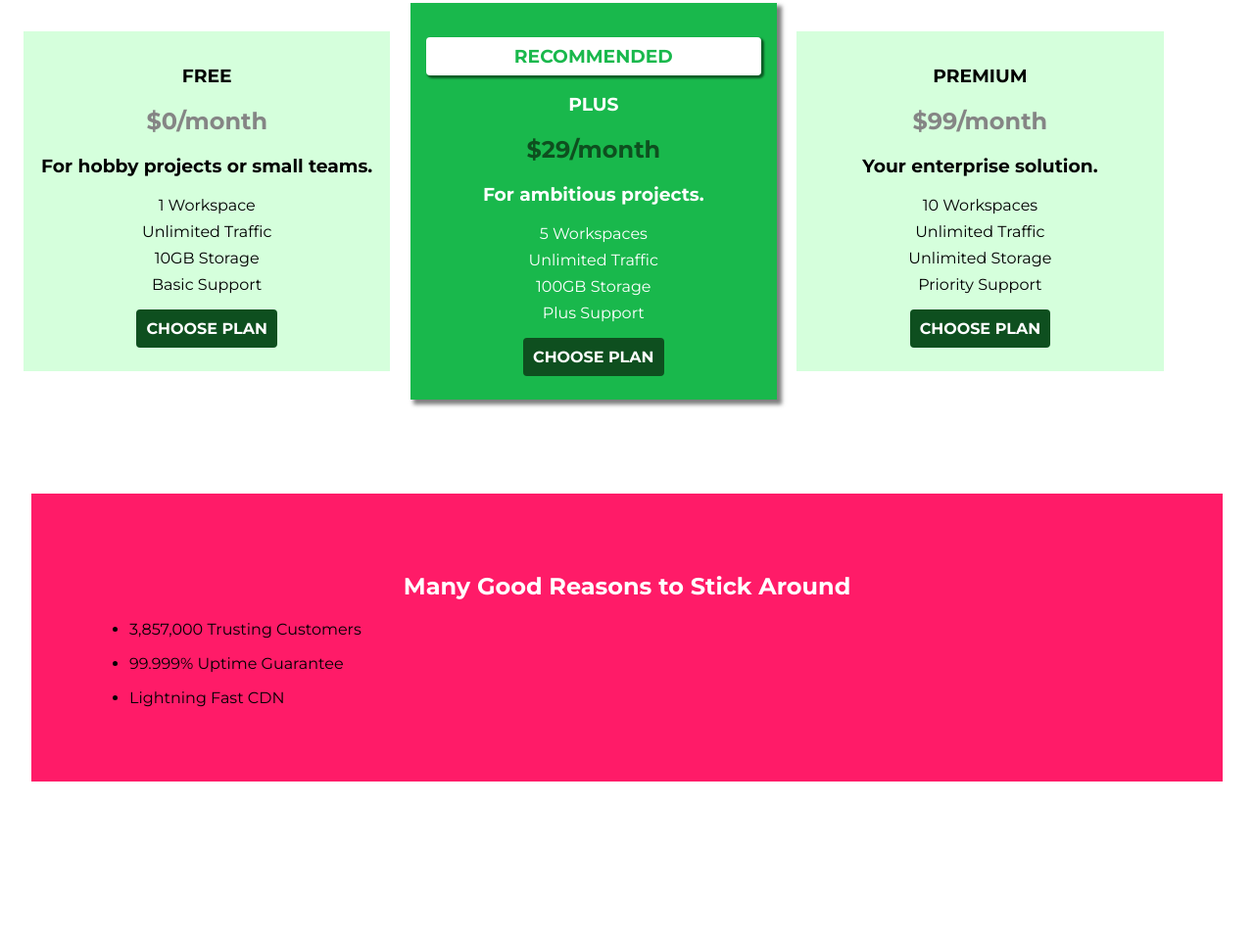
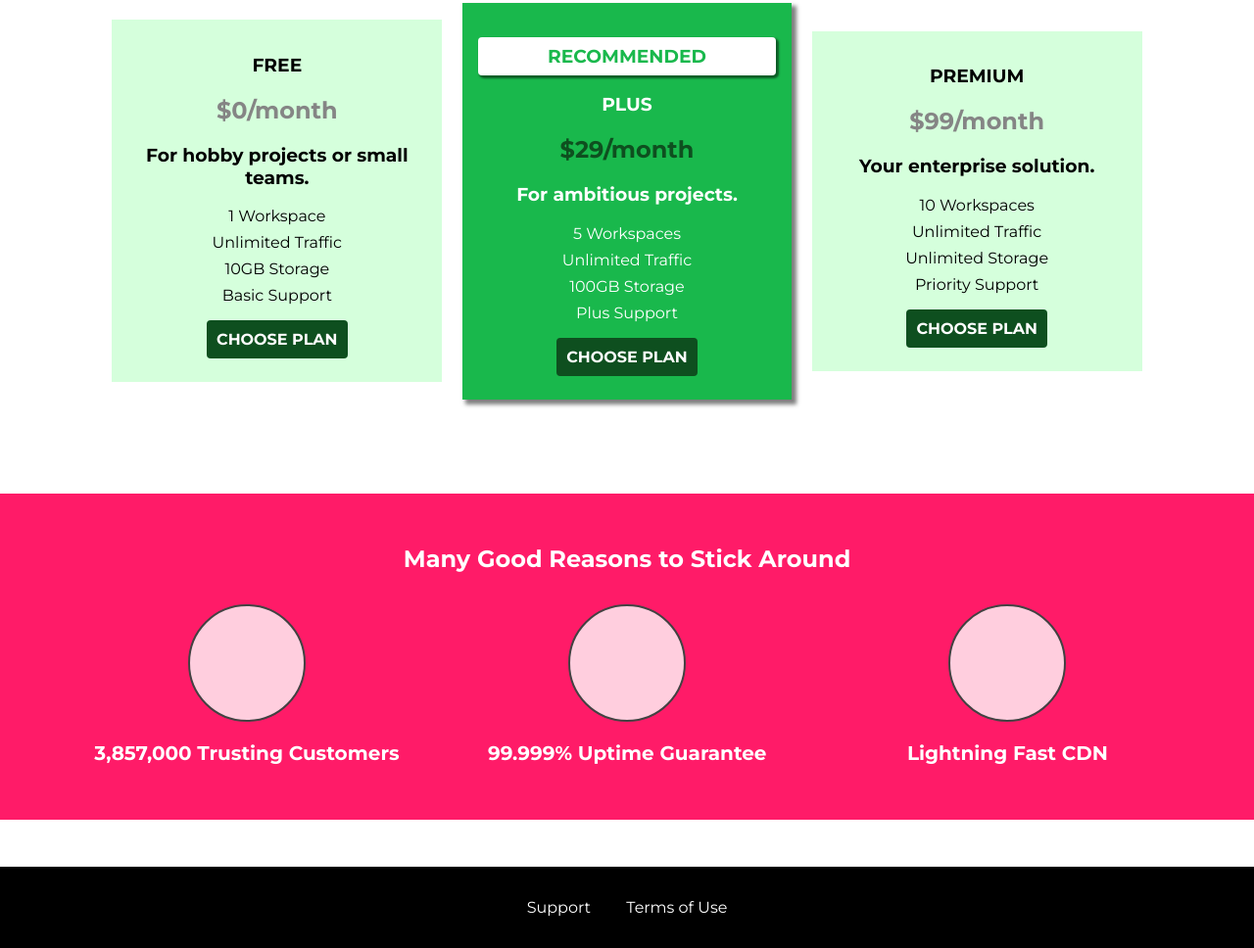
Before and after one commit to keithkirkwood/css-udemy, a website: page index.html in a window 1280 px wide. Shown: the part 655-1623 px from the top of the page at 98% size. Before the commit the page ends 1485 px from the top, so only its background shows below. Drawn offline with Linux system fonts and the light colour scheme.

Commit message:
Latest update from 3di repo

```diff
--- a/index.html
+++ b/index.html
@@ -13,6 +13,7 @@
             href="https://fonts.googleapis.com/css?family=Montserrat:400,700"
             rel="stylesheet"
         />
+        <link rel="stylesheet" href="shared.css" />
         <link rel="stylesheet" href="main.css" />
     </head>
     <body>
@@ -40,16 +41,16 @@
             </section>
             <section id="plans">
                 <h1 class="section-title">Choose Your Plan</h1>
-                <div>
+                <div class="plan__list">
                     <article class="plan">
                         <h1 class="plan__title">FREE</h1>
                         <h2 class="plan__price">$0/month</h2>
                         <h3>For hobby projects or small teams.</h3>
                         <ul class="plan__features">
-                            <li>1 Workspace</li>
-                            <li>Unlimited Traffic</li>
-                            <li>10GB Storage</li>
-                            <li>Basic Support</li>
+                            <li class="plan__feature">1 Workspace</li>
+                            <li class="plan__feature">Unlimited Traffic</li>
+                            <li class="plan__feature">10GB Storage</li>
+                            <li class="plan__feature">Basic Support</li>
                         </ul>
                         <div>
                             <button class="button">CHOOSE PLAN</button>
@@ -61,10 +62,10 @@
                         <h2 class="plan__price">$29/month</h2>
                         <h3>For ambitious projects.</h3>
                         <ul class="plan__features">
-                            <li>5 Workspaces</li>
-                            <li>Unlimited Traffic</li>
-                            <li>100GB Storage</li>
-                            <li>Plus Support</li>
+                            <li class="plan__feature">5 Workspaces</li>
+                            <li class="plan__feature">Unlimited Traffic</li>
+                            <li class="plan__feature">100GB Storage</li>
+                            <li class="plan__feature">Plus Support</li>
                         </ul>
                         <div>
                             <button class="button">CHOOSE PLAN</button>
@@ -75,10 +76,10 @@
                         <h2 class="plan__price">$99/month</h2>
                         <h3>Your enterprise solution.</h3>
                         <ul class="plan__features">
-                            <li>10 Workspaces</li>
-                            <li>Unlimited Traffic</li>
-                            <li>Unlimited Storage</li>
-                            <li>Priority Support</li>
+                            <li class="plan__feature">10 Workspaces</li>
+                            <li class="plan__feature">Unlimited Traffic</li>
+                            <li class="plan__feature">Unlimited Storage</li>
+                            <li class="plan__feature">Priority Support</li>
                         </ul>
                         <div>
                             <button class="button">CHOOSE PLAN</button>
@@ -86,23 +87,41 @@
                     </article>
                 </div>
             </section>
-            <section id="features">
+            <section id="key-features">
                 <h1 class="section-title">Many Good Reasons to Stick Around</h1>
-                <ul>
-                    <li>
-                        <div></div>
-                        <p>3,857,000 Trusting Customers</p>
+                <ul class="key-features__list">
+                    <li class="key-feature">
+                        <div class="key-feature__image"></div>
+                        <p class="key-feature__description">
+                            3,857,000 Trusting Customers
+                        </p>
                     </li>
-                    <li>
-                        <div></div>
-                        <p>99.999% Uptime Guarantee</p>
+                    <li class="key-feature">
+                        <div class="key-feature__image"></div>
+                        <p class="key-feature__description">
+                            99.999% Uptime Guarantee
+                        </p>
                     </li>
-                    <li>
-                        <div></div>
-                        <p>Lightning Fast CDN</p>
+                    <li class="key-feature">
+                        <div class="key-feature__image"></div>
+                        <p class="key-feature__description">
+                            Lightning Fast CDN
+                        </p>
                     </li>
                 </ul>
             </section>
         </main>
+        <footer class="main-footer">
+            <nav>
+                <ul class="main-footer__links">
+                    <li class="main-footer__link">
+                        <a href="#">Support</a>
+                    </li>
+                    <li class="main-footer__link">
+                        <a href="#">Terms of Use</a>
+                    </li>
+                </ul>
+            </nav>
+        </footer>
     </body>
 </html>
--- a/main.css
+++ b/main.css
@@ -1,12 +1,3 @@
-* {
-    box-sizing: border-box;
-}
-
-body {
-    font-family: "Montserrat", sans-serif;
-    margin: 0;
-}
-
 #product-overview {
     background: url(gfx/freedom.jpg);
     width: 100%;
@@ -28,6 +19,12 @@ body {
     padding: 8px 16px;
 }
 
+.plan__list {
+    width: 90%;
+    margin: auto;
+    text-align: center;
+}
+
 .plan {
     background: #d5ffdc;
     text-align: center;
@@ -44,7 +41,7 @@ body {
     padding: 0;
 }
 
-.plan__features > li {
+.plan__feature {
     margin: 8px 0;
 }
 
@@ -78,98 +75,42 @@ body {
     color: #0e4f1f;
 }
 
-.main-header {
-    width: 100%;
-    background-color: #2ddf5c;
-    padding: 8px 16px;
+#key-features {
+    background-color: #ff1b68;
+    margin-top: 80px;
+    padding: 20px;
 }
 
-.main-header > div {
-    display: inline-block;
-    vertical-align: middle;
+#key-features .section-title {
+    color: white;
+    margin: 32px;
 }
 
-.main-header__brand {
-    color: #0e4f1f;
-    text-decoration: none;
-    font-weight: bold;
-    font-size: 24px;
+.key-feature__list {
+    list-style: none;
+    margin: 0;
+    padding: 0;
 }
 
-.main-nav {
+.key-feature {
     display: inline-block;
-    text-align: right;
-    width: calc(100% - 80px);
-    vertical-align: middle;
+    width: 32%;
+    text-align: center;
+    vertical-align: top;
 }
 
-.main-nav__items {
-    margin: 0;
-    padding: 0;
-    list-style: none;
+.key-feature__image {
+    margin: 0 auto;
+    background: #ffcede;
+    width: 120px;
+    height: 120px;
+    border: 2px solid #424242;
+    border-radius: 50%;
 }
 
-.main-nav__item {
-    display: inline-block;
-    margin: 0 20px;
-}
-
-.main-nav__item a {
-    color: #0e4f1f;
-    text-decoration: none;
+.key-feature__description {
     font-weight: bold;
-    padding: 3px 0;
-}
-
-.main-nav__item a:hover,
-.main-nav__item a:active {
-    color: white;
-    border-bottom: 4px solid white;
-}
-
-.main-nav__item--cta a {
-    color: white;
-    background-color: #ff1b68;
-    padding: 8px 16px;
-    border-radius: 4px;
-}
-
-.main-nav__item--cta a:hover,
-.main-nav__item--cta a:active {
-    color: #ff1b68;
-    background-color: white;
-    border: 0px;
-}
-
-.button {
-    background-color: #0e4f1f;
-    color: white;
-    font: inherit;
-    font-weight: bold;
-    border: 2px solid #0e4f1f;
-    padding: 8px;
-    margin: 8px;
-    border-radius: 4px;
-    cursor: pointer;
-}
-
-.button:hover,
-.button:active {
-    color: #0e4f1f;
-    background: white;
-}
-
-.button:focus {
-    outline: none;
-}
-
-#features {
-    background-color: #ff1b68;
-    margin: 32px;
-    margin-top: 80px;
-    padding: 60px;
-}
-
-#features .section-title {
+    font-size: 20px;
+    text-align: center;
     color: white;
 }
--- /dev/null
+++ b/packages/packages.css
@@ -0,0 +1,55 @@
+main {
+    padding-top: 32px;
+}
+
+.package {
+    width: 80%;
+    margin: 16px 0px;
+    border: 4px solid #0e4f1f;
+    border-left: 0;
+}
+
+.package:hover,
+.package:active {
+    box-shadow: 4px 4px 4px 1px rgba(0, 0, 0, 0.5);
+    border-color: #ff5454;
+}
+
+.package a {
+    text-decoration: none;
+    color: inherit;
+    display: block;
+    padding: 32px;
+}
+
+.package__subtitle {
+    color: #989898;
+}
+
+.package__info {
+    padding: 16px;
+    border: 2px solid #0e4f1f;
+    font-size: 20px;
+    color: #0e4f1f;
+    background-color: white;
+}
+
+#plus {
+    background-color: rgba(213, 255, 220, 0.95);
+}
+
+#free {
+    background-color: rgba(234, 252, 237, 0.95);
+}
+
+#premium {
+    background-color: rgba(25, 184, 75, 0.95);
+}
+
+#premium .package__title {
+    color: white;
+}
+
+#premium .package__subtitle {
+    color: #cacaca;
+}
--- /dev/null
+++ b/shared.css
@@ -0,0 +1,122 @@
+* {
+    box-sizing: border-box;
+}
+
+body {
+    font-family: "Montserrat", sans-serif;
+    margin: 0;
+}
+
+.main-header {
+    width: 100%;
+    background-color: #2ddf5c;
+    padding: 8px 16px;
+}
+
+.main-header > div {
+    display: inline-block;
+    vertical-align: middle;
+}
+
+.main-header__brand {
+    color: #0e4f1f;
+    text-decoration: none;
+    font-weight: bold;
+    font-size: 24px;
+}
+
+.main-nav {
+    display: inline-block;
+    text-align: right;
+    width: calc(100% - 80px);
+    vertical-align: middle;
+}
+
+.main-nav__items {
+    margin: 0;
+    padding: 0;
+    list-style: none;
+}
+
+.main-nav__item {
+    display: inline-block;
+    margin: 0 20px;
+}
+
+.main-nav__item a {
+    color: #0e4f1f;
+    text-decoration: none;
+    font-weight: bold;
+    padding: 3px 0;
+}
+
+.main-nav__item a:hover,
+.main-nav__item a:active {
+    color: white;
+    border-bottom: 4px solid white;
+}
+
+.main-nav__item--cta a {
+    color: white;
+    background-color: #ff1b68;
+    padding: 8px 16px;
+    border-radius: 4px;
+}
+
+.main-nav__item--cta a:hover,
+.main-nav__item--cta a:active {
+    color: #ff1b68;
+    background-color: white;
+    border: 0px;
+}
+
+.button {
+    background-color: #0e4f1f;
+    color: white;
+    font: inherit;
+    font-weight: bold;
+    border: 2px solid #0e4f1f;
+    padding: 8px;
+    margin: 8px;
+    border-radius: 4px;
+    cursor: pointer;
+}
+
+.button:hover,
+.button:active {
+    color: #0e4f1f;
+    background: white;
+}
+
+.button:focus {
+    outline: none;
+}
+
+.main-footer {
+    background: black;
+    padding: 32px;
+    margin-top: 48px;
+}
+
+.main-footer__links {
+    list-style: none;
+    padding: 0;
+    margin: 0;
+    text-align: center;
+}
+
+.main-footer__link {
+    display: inline-block;
+    padding: 0 16px;
+}
+
+.main-footer__link a {
+    color: white;
+    text-decoration: none;
+}
+
+.main-footer__link a:hover,
+.main-footer__link a:active {
+    color: #ff1b68;
+    border-bottom: 2px solid #ff1b68;
+}
```
Also changed, not shown: package.json (+4 -6 lines), packages/index.html (added, +86 -0 lines), .markdownlint.yml (deleted), 1 other file.
